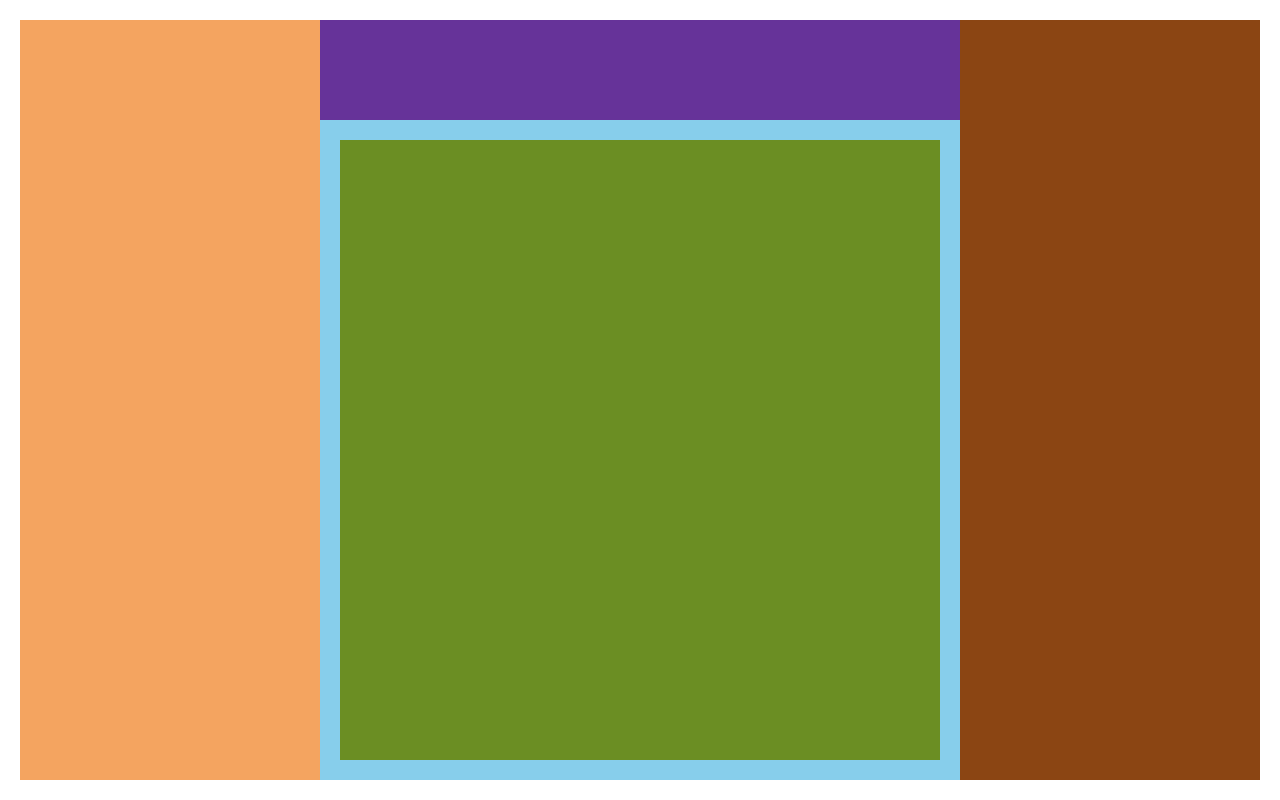
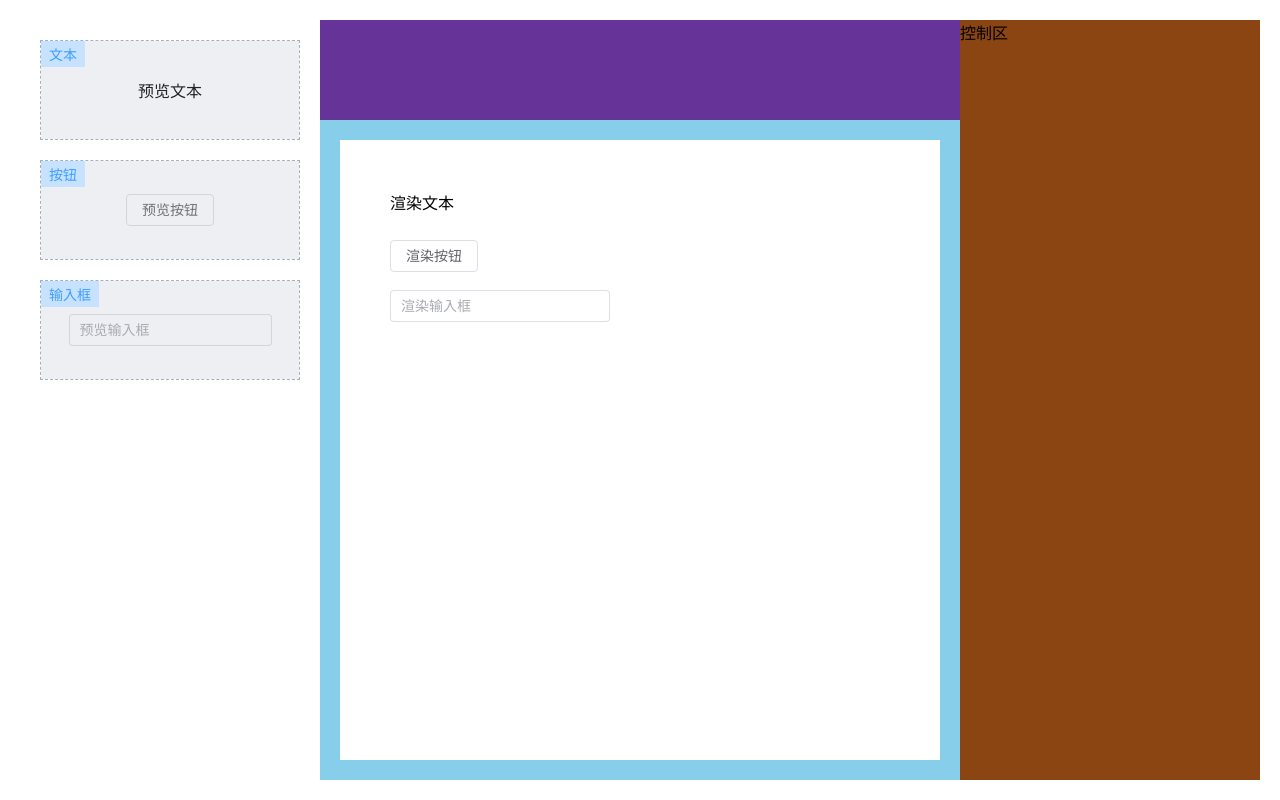
Before and after one commit to jieci0825/drag-editor, a Vue app: page / in a window 1280 px wide. Built offline with nearby package versions, Linux system fonts and the light colour scheme.

Commit message:
feat: 初步完成拖拽渲染

```diff
--- a/package.json
+++ b/package.json
@@ -9,6 +9,7 @@
     "preview": "vite preview"
   },
   "dependencies": {
+    "element-plus": "^2.8.1",
     "vue": "^3.4.37"
   },
   "devDependencies": {
--- a/src/App.vue
+++ b/src/App.vue
@@ -1,9 +1,12 @@
 <script setup>
-import Editor from './package/editor'
+import Editor from './package/editor.vue'
 import data from './data'
-import { ref } from 'vue'
+import { provide, ref } from 'vue'
+import { editorConfig } from './utils/editor-config'
 
 const state = ref(data)
+
+provide('editorConfig', editorConfig)
 </script>
 
 <template>
--- a/src/data.json
+++ b/src/data.json
@@ -1,12 +1,11 @@
 {
 	"container": {
-		"width": 600,
+		"width": 800,
 		"height": 1200
 	},
 	"blocks": [
 		{
 			"type": "text",
-			"text": "Hello World",
 			"x": 50,
 			"y": 50,
 			"width": 100,
@@ -15,7 +14,6 @@
 		},
 		{
 			"type": "button",
-			"text": "Click Me",
 			"x": 50,
 			"y": 100,
 			"width": 100,
@@ -25,9 +23,8 @@
 		{
 			"type": "input",
 			"text": "",
-            "placeholder":"enter content",
 			"x": 50,
-			"y": 200,
+			"y": 150,
 			"width": 220,
 			"height": 40,
 			"zIndex": 1
--- a/src/main.js
+++ b/src/main.js
@@ -1,5 +1,9 @@
 import { createApp } from 'vue'
 import './style.css'
+import ElementPlus from 'element-plus'
+import 'element-plus/dist/index.css'
 import App from './App.vue'
 
-createApp(App).mount('#app')
+const app = createApp(App)
+app.use(ElementPlus)
+app.mount('#app')
--- /dev/null
+++ b/src/package/editor-block.jsx
@@ -0,0 +1,49 @@
+import { computed, defineComponent, inject } from 'vue'
+
+export default defineComponent({
+	name: 'EditorBlock',
+	props: {
+		modelValue: {
+			type: Object,
+			required: true
+		}
+	},
+	setup(props, { emit }) {
+		const modelValueBlock = computed({
+			get() {
+				return props.modelValue
+			},
+			set(val) {
+				emit('update:block', val)
+			}
+		})
+
+		const blockStyle = computed(() => {
+			return {
+				left: modelValueBlock.value.x + 'px',
+				top: modelValueBlock.value.y + 'px',
+				width: modelValueBlock.value.width + 'px',
+				height: modelValueBlock.value.height + 'px',
+				zIndex: modelValueBlock.value.zIndex
+			}
+		})
+
+		const editorConfigInject = inject('editorConfig')
+
+		return () => {
+			// 找到对应的组件
+			const comp = editorConfigInject.componentMap[modelValueBlock.value.type]
+			// 获取组件的渲染函数
+			const compRender = comp.render()
+			return (
+				<>
+					<div
+						style={blockStyle.value}
+						class='editor-block'>
+						{compRender}
+					</div>
+				</>
+			)
+		}
+	}
+})
--- /dev/null
+++ b/src/package/editor-block.vue
@@ -0,0 +1,31 @@
+<script setup>
+import { computed, inject } from 'vue'
+const props = defineProps({
+	block: {
+		type: Object,
+		default: () => ({})
+	}
+})
+
+const blockStyle = computed(() => {
+	return {
+		left: props.block.x + 'px',
+		top: props.block.y + 'px',
+		width: props.block.width + 'px',
+		zIndex: props.block.zIndex
+	}
+})
+
+const editorConfigInject = inject('editorConfig')
+const comp = editorConfigInject.componentMap[props.block.type]
+</script>
+
+<template>
+	<div
+		:style="blockStyle"
+		class="editor-block">
+		<component :is="comp.render()" />
+	</div>
+</template>
+
+<style lang="less"></style>
--- a/src/package/editor.jsx
+++ b/src/package/editor.jsx
@@ -1,47 +1,84 @@
-import { computed, defineComponent } from "vue";
+import { computed, defineComponent, inject, ref } from 'vue'
 import './editor.less'
+import EditorBlock from './editor-block'
 
 export default defineComponent({
 	name: 'Editor',
-    props:{
-        modelValue:{
-            typeo:Object,
-            default:()=>({})
+	props: {
+		modelValue: {
+			typeo: Object,
+			default: () => ({})
 		}
 	},
-    setup(props,{emit}){
+	setup(props, { emit }) {
 		const modelValue = computed({
-            get:()=>props.modelValue,
-            set:(val)=>emit('update:modelValue',val)
+			get: () => props.modelValue,
+			set: val => emit('update:modelValue', val)
 		})
 
-        const containerStyle = computed(()=>{
+		const containerStyle = computed(() => {
 			return {
-                width:modelValue.value.container.width + 'px',
-                height:modelValue.value.container.height+ 'px'
+				width: modelValue.value.container.width + 'px',
+				height: modelValue.value.container.height + 'px'
 			}
 		})
 
-        return ()=><>
-        <div class="editor-container">
+		const editorConfigInject = inject('editorConfig')
+
+		const canvasContainerRef = ref()
+
+		const handleDragStart = (e, comp) => {
+			console.log(1111)
+			console.log(canvasContainerRef.value)
+		}
+
+		const handleDrap = ()=>{
+			console.log('拖拽中')
+		}
+
+		return () => (
+			<>
+				<div class='editor-container'>
 					{/* 物料 */}
-            <div class="editor-material"></div>
+					<div class='editor-material'>
+						{editorConfigInject.componentList.map(component => {
+							return (
+								<div
+									draggable
+									onDrag={e=>handleDrap(e,component)}
+									onDragStart={e => handleDragStart(e, component)}
+									class='editor-material-item'>
+									<span>{component.label}</span>
+									<div>{component.preview()}</div>
+								</div>
+							)
+						})}
+					</div>
 					{/* 主区域 */}
-            <div class="editor-main">
+					<div class='editor-main'>
 						{/* 菜单 */}
-                <div class="editor-menu"></div>
+						<div class='editor-menu'>
+						</div>
 						{/* 内容 */}
-                <div class="editor-content">
+						<div class='editor-content'>
 							{/* 画布包 */}
-                    <div class="editor-canvas-wrap">
+							<div class='editor-canvas-wrap'>
 								{/* 画布内容 */}
-                        <div style={containerStyle.value} class="editor-canvas"></div>
+								<div
+									style={containerStyle.value}
+									ref={canvasContainerRef}
+									class='editor-canvas'>
+									{modelValue.value.blocks.map(block => {
+										return <EditorBlock v-model={block} />
+									})}
+								</div>
 							</div>
 						</div>
 					</div>
 					{/* 控制 */}
-            <div class="editor-controller"></div>
+					<div class='editor-controller'>控制区</div>
 				</div>
 			</>
+		)
 	}
 })
--- a/src/package/editor.less
+++ b/src/package/editor.less
@@ -9,14 +9,49 @@
 		top: 0;
 		width: 300px;
 		height: 100%;
-		background-color: sandybrown;
 		z-index: 2;
+		padding: 20px;
+		.editor-material-item {
+			width: 100%;
+			min-height: 100px;
+			margin-top: 20px;
+			border: 1px dashed #a4b0be;
+			display: flex;
+			justify-content: center;
+			align-items: center;
+			cursor: move;
+			user-select: none;
+			position: relative;
+			border-radius: 0;
+			z-index: 1000;
+			&:first-child {
+				margin-top: 0;
+			}
+			& > span {
+				position: absolute;
+				left: 0;
+				top: 0;
+				background-color: var(--el-color-primary-light-7);
+				width: fit-content;
+				color: var(--el-color-primary);
+				padding: 3px 8px;
+				font-size: 14px;
+				border-radius: inherit;
+				z-index: 1;
+			}
+			&::after {
+				content: '';
+				position: absolute;
+				inset: 0;
+				background-color: #a4b0be;
+				opacity: 0.2;
+			}
+		}
 	}
 	.editor-main {
 		position: absolute;
 		inset: 0;
 		padding: 0 300px;
-		background-color: salmon;
 		display: flex;
 		flex-direction: column;
 		z-index: 1;
@@ -37,13 +72,13 @@
 				overflow: scroll;
 				position: relative;
 				.editor-canvas {
-					min-width: 600px;
-					height: 1200px;
-					background-color: olivedrab;
-					position: absolute;
-					left: 50%;
-					top: 0;
-					transform: translateX(-50%);
+					margin: 0 auto;
+					background-color: #fff;
+					position: relative;
+					.editor-block {
+						position: absolute;
+						// border: 1px dashed #a4b0be;
+					}
 				}
 			}
 		}
--- /dev/null
+++ b/src/package/editor.vue
@@ -0,0 +1,105 @@
+<script setup>
+import { ref, inject, computed } from 'vue'
+import EditorBlock from './editor-block.vue'
+
+const modelValue = defineModel({ type: Object, default: () => ({}) })
+const containerStyle = computed(() => {
+	return {
+		width: modelValue.value.container.width + 'px',
+		height: modelValue.value.container.height + 'px'
+	}
+})
+
+const editorConfigInject = inject('editorConfig')
+
+const curEvt = ref(null)
+const containerRef = ref(null)
+const curComponent = ref(null)
+
+const handleDragEnter = e => {
+	e.dataTransfer.dropEffect = 'move' // 设置拖拽效果
+}
+const handleDragOver = e => {
+	e.preventDefault() // 阻止默认行为，防止无法触发 drop
+}
+const handleDragLeave = e => {
+	e.dataTransfer.dropEffect = 'none' // 设置拖拽效果
+}
+const handleDrop = e => {
+	const blocks = modelValue.value.blocks
+	const data = {
+		...modelValue.value,
+		blocks: [
+			...blocks,
+			{ type: curComponent.value.type, x: e.offsetX, y: e.offsetY, width: 100, height: 30, zIndex: 1 }
+		]
+	}
+
+	modelValue.value = data
+
+	resetTargetStyle()
+	curEvt.value = null
+	curComponent.value = null
+}
+
+const handleDragStart = (e, comp) => {
+	curEvt.value = e
+	curComponent.value = comp
+	setTargetStyle()
+	// 添加移动的标识
+	containerRef.value.addEventListener('dragenter', handleDragEnter)
+	// 经过时阻止默认行为
+	containerRef.value.addEventListener('dragover', handleDragOver)
+	// 离开时增加一个禁用标识
+	containerRef.value.addEventListener('dragleave', handleDragLeave)
+	// drop 松开，根据拖拽的组件生成一个组件
+	containerRef.value.addEventListener('drop', handleDrop)
+}
+
+function setTargetStyle() {
+	curEvt.value.target.style.opacity = 0.5
+}
+
+function resetTargetStyle() {
+	curEvt.value.target.style.opacity = 1
+}
+</script>
+
+<template>
+	<div class="editor-container">
+		<div class="editor-material">
+			<div
+				v-for="(component, idx) in editorConfigInject.componentList"
+				:key="idx"
+				:draggable="true"
+				@dragstart="handleDragStart($event, component)"
+				class="editor-material-item">
+				<span>{{ component.label }}</span>
+				<div>
+					<component :is="component.preview()" />
+				</div>
+			</div>
+		</div>
+		<div class="editor-main">
+			<div class="editor-menu"></div>
+			<div class="editor-content">
+				<div class="editor-canvas-wrap">
+					<div
+						:style="containerStyle"
+						ref="containerRef"
+						class="editor-canvas">
+						<EditorBlock
+							v-for="block in modelValue.blocks"
+							:key="block"
+							:block="block" />
+					</div>
+				</div>
+			</div>
+		</div>
+		<div class="editor-controller">控制区</div>
+	</div>
+</template>
+
+<style lang="less">
+@import url('./editor.less');
+</style>
--- /dev/null
+++ b/src/utils/editor-config.jsx
@@ -0,0 +1,38 @@
+import { ElButton, ElInput } from 'element-plus'
+
+function createEditorConfig() {
+	const componentList = []
+	const componentMap = {}
+
+	return {
+		componentList,
+		componentMap,
+		register: component => {
+			componentList.push(component)
+			componentMap[component.type] = component
+		}
+	}
+}
+
+export const editorConfig = createEditorConfig()
+
+editorConfig.register({
+	label: '文本',
+	preview: () => <span>预览文本</span>,
+	render: () => <span>渲染文本</span>,
+	type: 'text'
+})
+
+editorConfig.register({
+	label: '按钮',
+	preview: () => <ElButton>预览按钮</ElButton>,
+	render: () => <ElButton>渲染按钮</ElButton>,
+	type: 'button'
+})
+
+editorConfig.register({
+	label: '输入框',
+	preview: () => <ElInput placeholder='预览输入框'></ElInput>,
+	render: () => <ElInput placeholder='渲染输入框'></ElInput>,
+	type: 'input'
+})
```
Also changed, not shown: 1 other file (tests, documents, lock files or other folders). Lines whose indentation alone changed are shown as unchanged.
